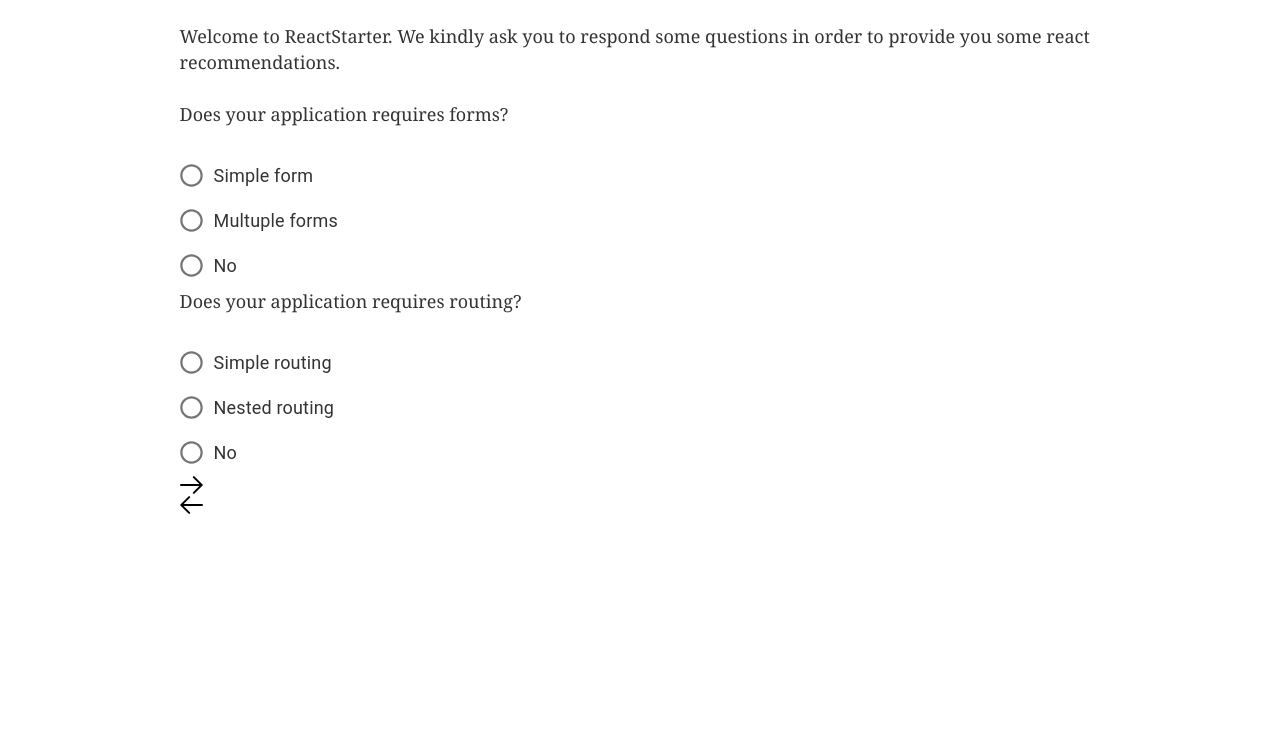
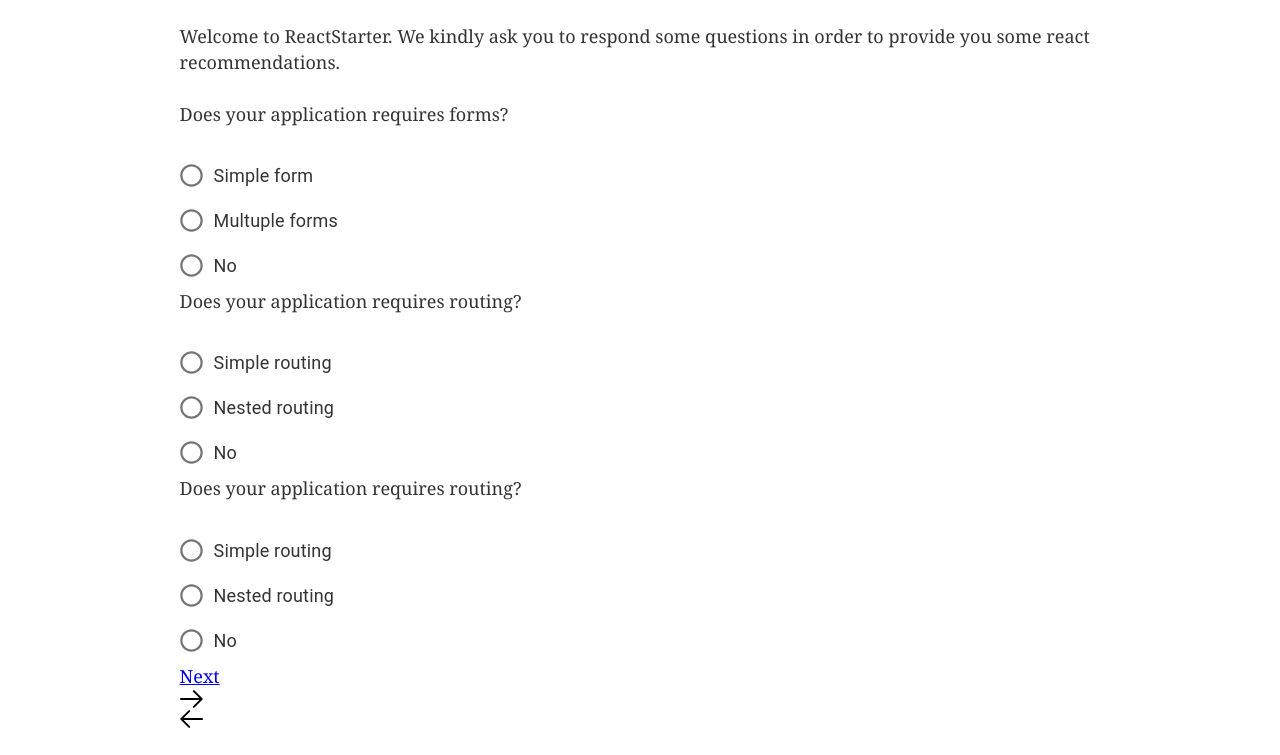
Before and after one commit to elyfuentes27/ReactStarter, a Gatsby site: page / in a window 1280 px wide. Shown: the part 100-855 px from the top of the page. Before the commit the page ends 800 px from the top, so only its background shows below. Built offline with nearby package versions, Linux system fonts and the light colour scheme; Gatsby itself is replaced by a stand-in of ours.

Commit message:
more pages

```diff
--- a/src/pages/index.js
+++ b/src/pages/index.js
@@ -8,7 +8,6 @@ import SEO from "../components/seo"
 import Radio from '@material-ui/core/Radio';
 import RadioGroup from '@material-ui/core/RadioGroup';
 import FormControlLabel from '@material-ui/core/FormControlLabel';
-
 
 const IndexPage = () => (
   <Layout>
@@ -41,10 +40,25 @@ const IndexPage = () => (
           <FormControlLabel value="male" control={<Radio />} label="Nested routing" />
           <FormControlLabel value="male" control={<Radio />} label="No" />
     </RadioGroup>
+    {/* Question 3 */}
+    <p>Does your application requires routing?</p>
+    <RadioGroup
+          aria-label="Form"
+          name="form"
+          className=""
+          value=""
+          onChange=""
+        >
+          <FormControlLabel value="female" control={<Radio />} label="Simple routing" />
+          <FormControlLabel value="male" control={<Radio />} label="Nested routing" />
+          <FormControlLabel value="male" control={<Radio />} label="No" />
+    </RadioGroup>
 
 
-
-    <Link to="/question-2/"> <Arrow type="next"/></Link>
+    <Link to="/question-2/">
+      <span>Next</span>
+      <Arrow type="next"/>
+    </Link>
     <Arrow type="back" />
   </Layout>
 )
```
Also changed, not shown: src/components/image.js (+16 -14 lines), src/pages/question-2.js (+51 -6 lines).
